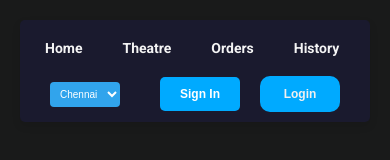
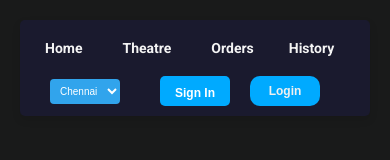
Before and after one commit to Hariharan6052003/movie_booking, a React (Vite) app in the folder client/: page / in a window 390 px wide. Shown: the top 160 px of the page. Built offline with nearby package versions, Linux system fonts and the light colour scheme; no server answers.

Commit message:
Update App.css

```diff
--- a/client/src/App.css
+++ b/client/src/App.css
@@ -216,7 +216,7 @@ h3 {
    }
 
    .navbar-left .history{
-    margin-left: 20px;
+    margin-left: 15px;
     margin-top: -20px;
    }
   .navbar-right {
@@ -248,7 +248,8 @@ h3 {
   .sign-in, .sign-in2 {
     font-size: 12px;
     padding: 6px 10px;
-    width: 80px;
+    width: 70px;
+    height:30px;
   }
 
   .user-greeting {
```
